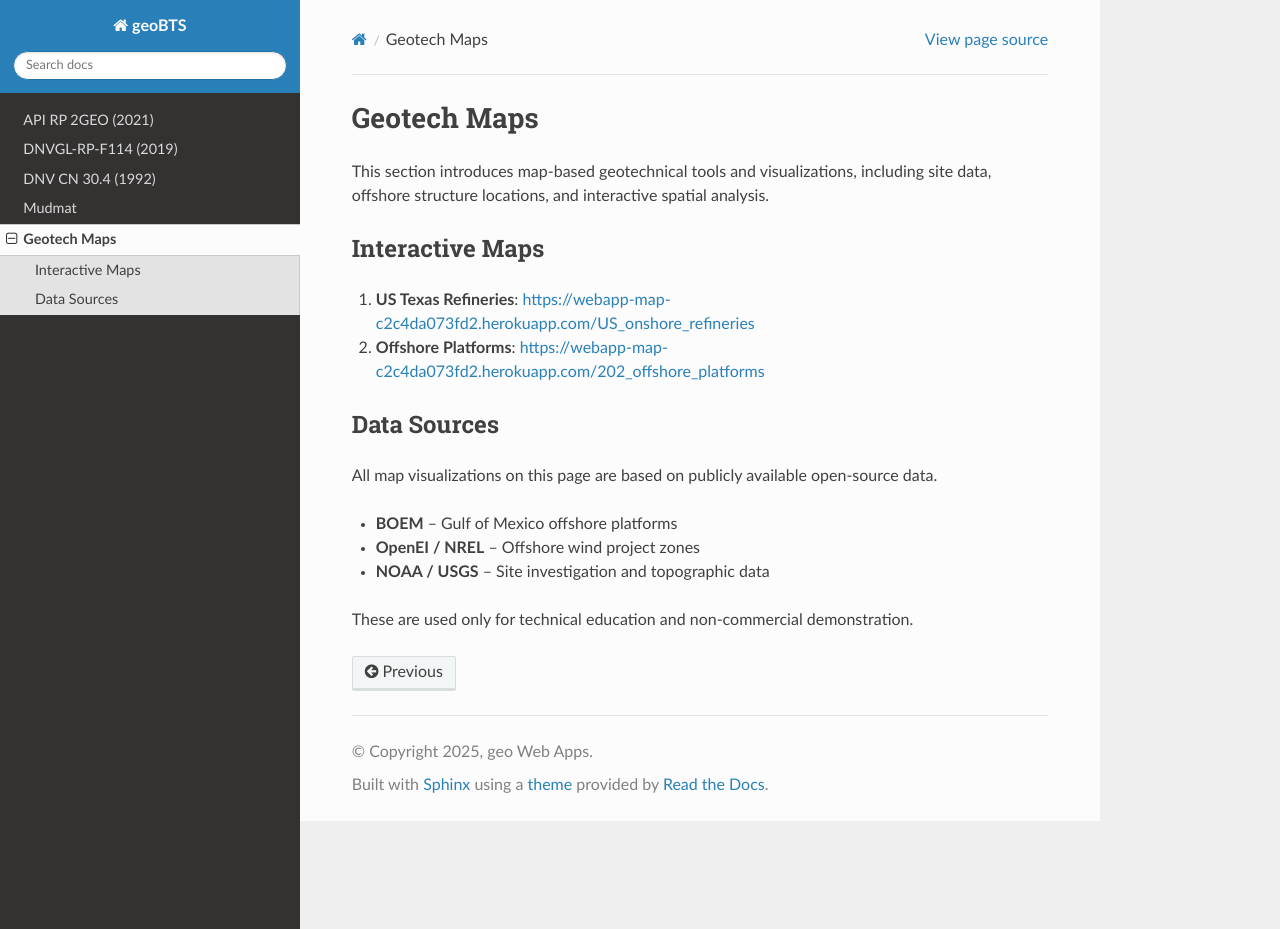
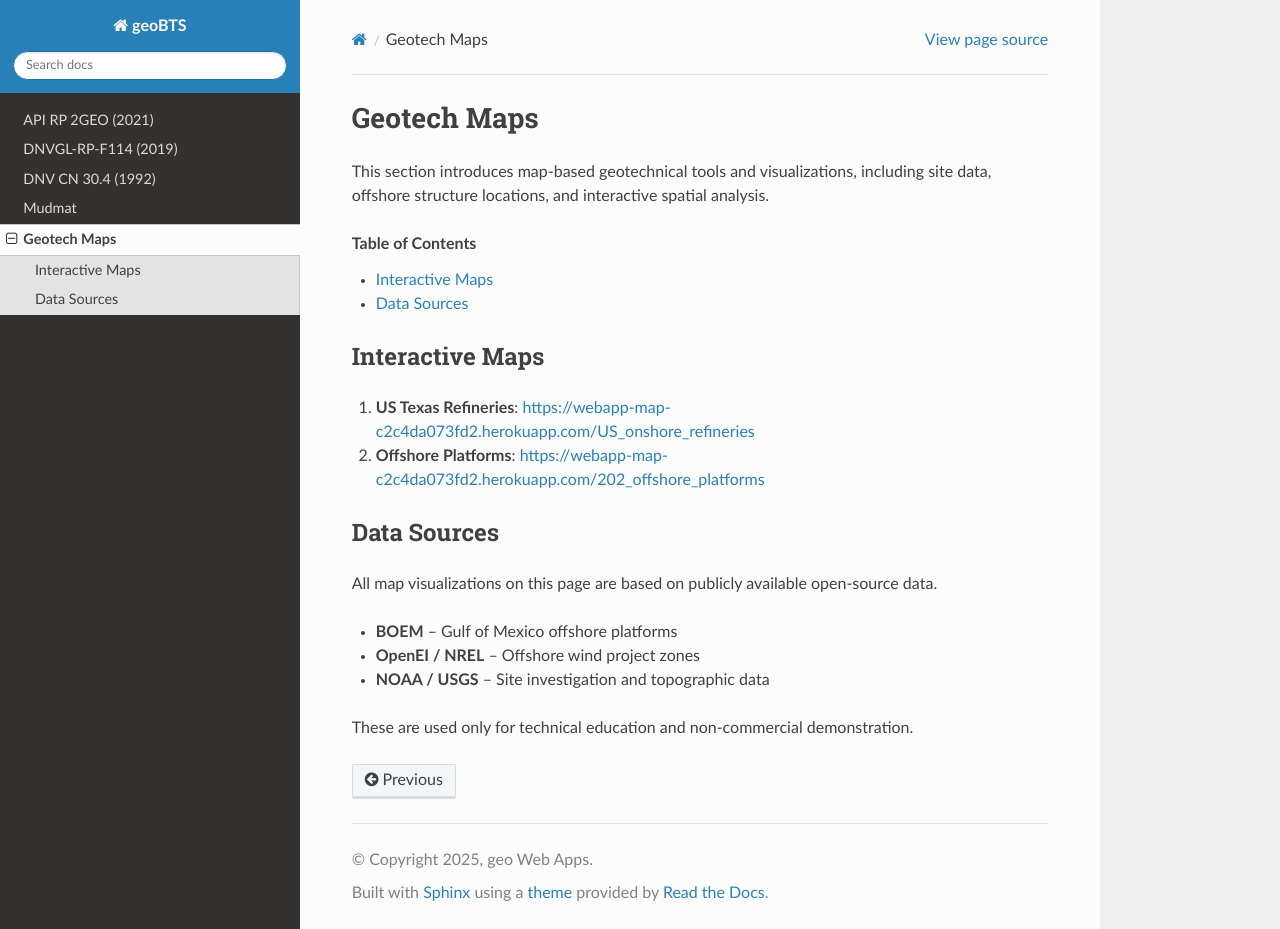
Before and after one commit to jungsohn/geoBTS, a Sphinx documentation site: the page built from docs/source/Geotech_Map.rst, in a window 1280 px wide and 929 px high. Built offline with Sphinx 7.4.7 and the Read the Docs theme 3.1.0, drawn with Linux system fonts in a browser that asks for light colours.

Commit message:
Update Geotech_Map.rst

```diff
--- a/docs/source/Geotech_Map.rst
+++ b/docs/source/Geotech_Map.rst
@@ -3,6 +3,11 @@ Geotech Maps
 
 This section introduces map-based geotechnical tools and visualizations,
 including site data, offshore structure locations, and interactive spatial analysis.
+
+.. contents:: Table of Contents
+   :depth: 2
+   :local:
+
 
 Interactive Maps
 -----------------
```
